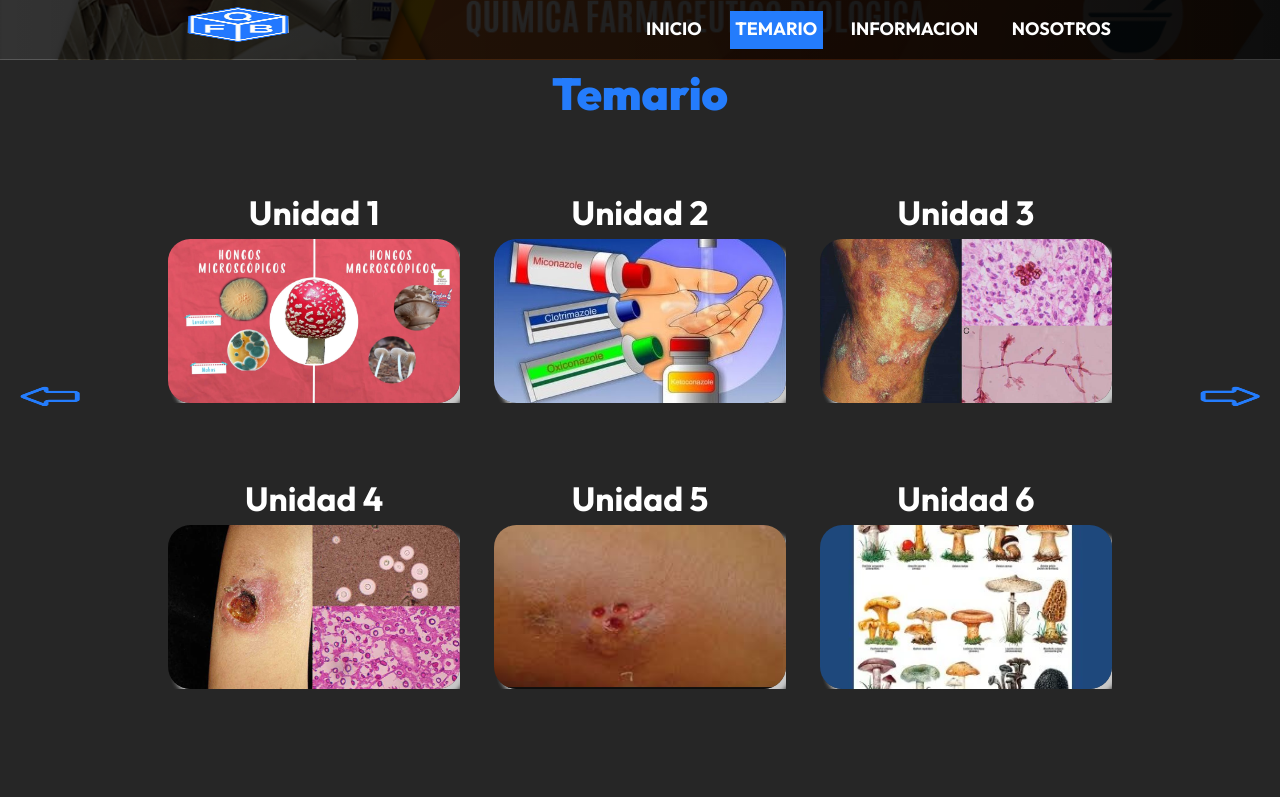
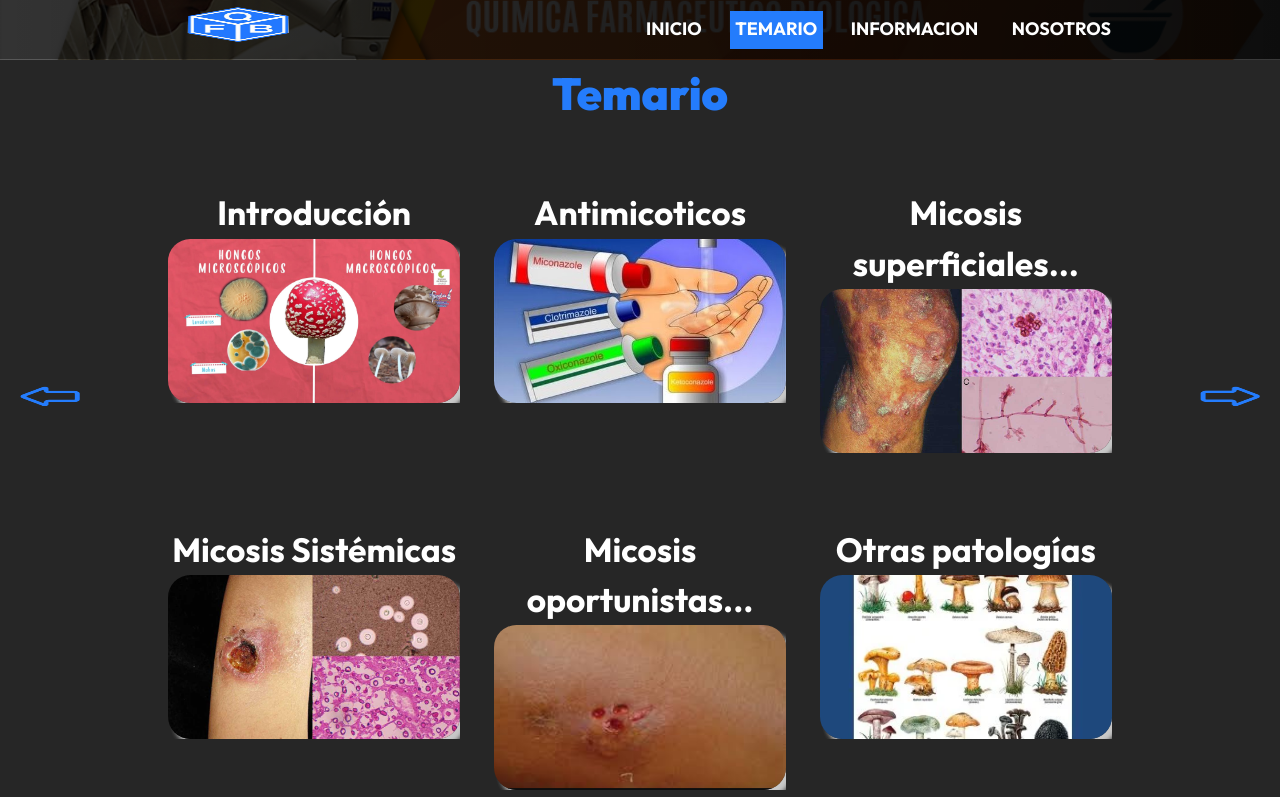
Before and after one commit to GamaRcV/diapositivas, a Next.js app: page /temario in a window 1280 px wide. Shown: the top 797 px of the page. Built offline with nearby package versions, Linux system fonts and the light colour scheme.

Commit message:
corriegiendo nombre de unidades

```diff
--- a/pages/temario.js
+++ b/pages/temario.js
@@ -13,7 +13,7 @@ export default function Temario() {
         <h1 className='heading'>Temario</h1>
         <div className={styles.grid}>
           <div className={styles.equipo}>
-            <h2>Unidad 1</h2>
+            <h2>Introducción</h2>
             <Link href='/informacion'>
               <a title='Hongos macroscopicos y microscópicos'>
                 <Image src='/img/hongos.jpg' width={335.61} height={188.7} alt='Hongos macroscopicos y microscópicos ' />
@@ -22,7 +22,7 @@ export default function Temario() {
           </div>
 
           <div className={styles.equipo}>
-            <h2>Unidad 2</h2>
+            <h2>Antimicoticos</h2>
 
             <Link href="https://onedrive.live.com/embed?cid=14BF5B6A7B6AEDEF&amp;resid=14BF5B6A7B6AEDEF%21129&amp;authkey=AJkUhco8GP_qCd4&amp;em=2&amp;wdAr=1.7777777777777777" width="476px" height="288px">
               <a title='Antimicóticos'>
@@ -34,7 +34,7 @@ export default function Temario() {
 
           <div className={styles.equipo}>
             <div>
-            <h2>Unidad 3</h2>
+            <h2>Micosis superficiales...</h2>
             <Link href="https://onedrive.live.com/embed?cid=14BF5B6A7B6AEDEF&amp;resid=14BF5B6A7B6AEDEF%21131&amp;authkey=AP3GTUvZiP7o-FU&amp;em=2&amp;wdAr=1.7777777777777777" width="476px" height="288px">
               <a title='Micosis superficiales y subcutáneas'>
                 <Image src='/img/micosissuperficiales.png' width={335.61} height={188.7} alt='Micosis superficiales y subcutaneas'/>
@@ -44,7 +44,7 @@ export default function Temario() {
           </div>
 
           <div className={styles.equipo}>
-            <h2>Unidad 4</h2>
+            <h2>Micosis Sistémicas</h2>
             <Link href="https://onedrive.live.com/embed?cid=14BF5B6A7B6AEDEF&amp;resid=14BF5B6A7B6AEDEF%21124&amp;authkey=ABh0wU2WHk3X8dU&amp;em=2&amp;wdAr=1.33203125" width="476px" height="288px">
               <a title='Micosis Sistematica'>
                 <Image src='/img/micosis.png' width={335.61} height={188.7} alt='Micosis Sistematica' />
@@ -53,7 +53,7 @@ export default function Temario() {
           </div>
 
           <div className={styles.equipo}>
-            <h2>Unidad 5</h2>
+            <h2>Micosis oportunistas...</h2>
             <Link href="https://onedrive.live.com/embed?cid=14BF5B6A7B6AEDEF&amp;resid=14BF5B6A7B6AEDEF%21133&amp;authkey=AJA5C85qhtKxXbo&amp;em=2&amp;wdAr=1.7777777777777777" width="476px" height="288px">
               <a title='Micosis oportunistas y pseudomicosis'>
                 <Image src='/img/pseudomicosis.png' width={335.61} height={188.7} alt='Micosis oportunistas y pseudomicosis' />
@@ -62,7 +62,7 @@ export default function Temario() {
           </div>
 
           <div className={styles.equipo}>
-            <h2>Unidad 6</h2>
+            <h2>Otras patologías</h2>
             <Link href="https://onedrive.live.com/embed?cid=14BF5B6A7B6AEDEF&amp;resid=14BF5B6A7B6AEDEF%21135&amp;authkey=ADEVT2OqPJFBGHE&amp;em=2&amp;wdAr=1.7777777777777777" width="476px" height="288px">
               <a title='Otras patologías( nicetismo, micotoxicosis)'>
                 <Image src='/img/micetismo.webp' width={335.61} height={188.7} alt='Otras patologías( nicetismo, micotoxicosis)' />
```
